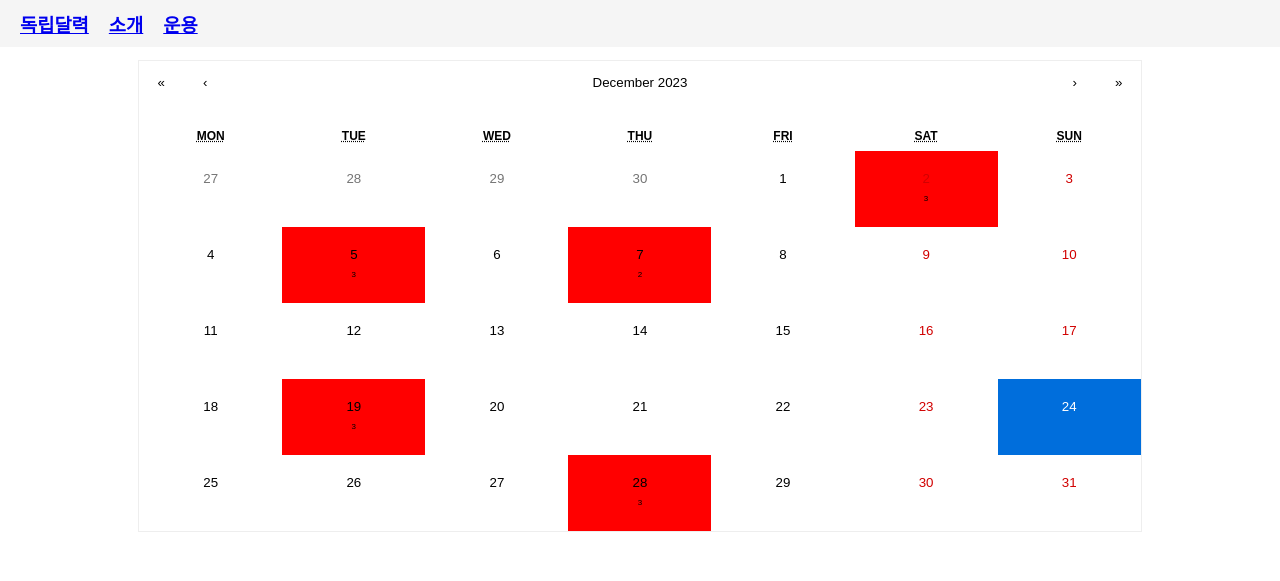
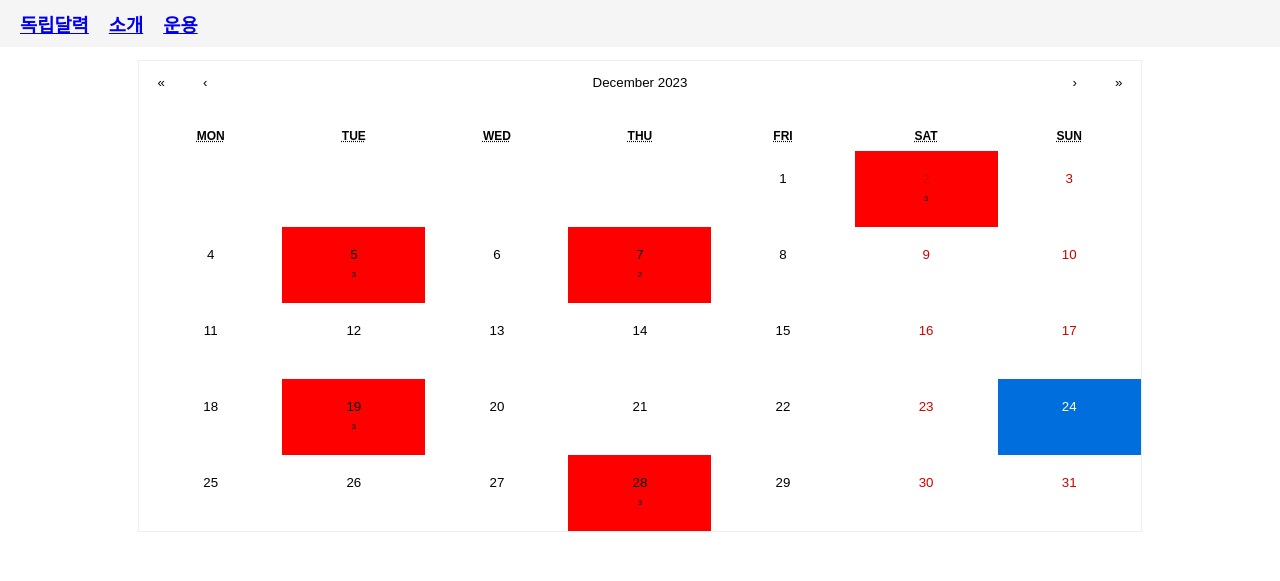
Before and after one commit to chadireoroonu/Independence, a React (Create React App) app in the folder calendar/: page / in a window 1280 px wide. Shown: the top 581 px of the page. Built offline with nearby package versions, Linux system fonts and the light colour scheme.

Commit message:
💄 Design: 다른 달 날짜 숨기기

```diff
--- a/calendar/src/pages/Main.js
+++ b/calendar/src/pages/Main.js
@@ -85,6 +85,7 @@ function Main() {
           onChange={setDate}
           value={date}
           onClickDay={handleDateClick}
+					showNeighboringMonth={false}
 					tileClassName={({ date, view }) => dateClassName(date)}
 					tileContent={({ date, view }) => dateTileContent({ date, view })}
         />
```
